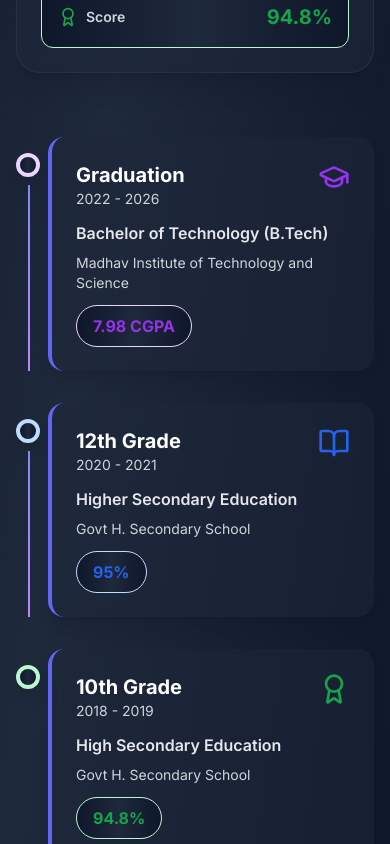
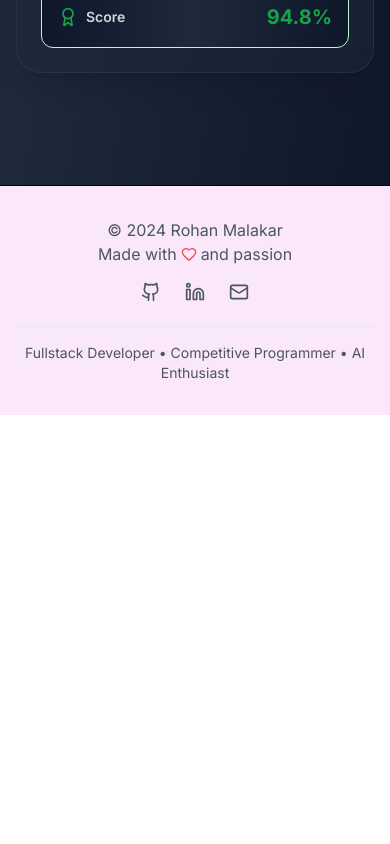
Before and after one commit to rohanmalakar/RohanMalakar.github.io, a Next.js app: page /about in a window 390 px wide. Shown: the part 3560-4404 px from the top of the page. After the commit the page ends 3975 px from the top, so only its background shows below. Built offline with nearby package versions, Linux system fonts and the light colour scheme; a web font is replaced by a local one.

Commit message:
remove extra code

```diff
--- a/app/_components/Education.tsx
+++ b/app/_components/Education.tsx
@@ -151,40 +151,6 @@ const Education: React.FC = () => {
             </div>
           ))}
         </div>
-
-        {/* Timeline View for Mobile */}
-        <div className="lg:hidden space-y-8">
-          {educationData.map((item, index) => (
-            <div key={item.id} className="relative pl-8">
-              {/* Timeline Line */}
-              {index < educationData.length - 1 && (
-                <div className="absolute left-3 top-12 bottom-0 w-0.5 bg-gradient-to-b from-indigo-400 to-purple-400"></div>
-              )}
-
-              {/* Timeline Dot */}
-              <div className={`absolute left-0 top-4 w-6 h-6 rounded-full bg-gradient-to-r ${item.bgColor} dark:bg-opacity-30 border-4 ${item.borderColor} dark:border-opacity-50 shadow-lg`}></div>
-
-              <div className="bg-slate-800/50 dark:bg-slate-900/50 backdrop-blur-sm rounded-2xl shadow-lg p-6 border-l-4 border-indigo-500 dark:border-indigo-400">
-                <div className="flex items-start justify-between mb-3">
-                  <div>
-                    <h3 className="text-xl font-bold text-white dark:text-gray-100">{item.level}</h3>
-                    <p className="text-sm text-gray-300 dark:text-gray-400">{item.year}</p>
-                  </div>
-                  <div className={`${item.color}`}>
-                    {item.icon}
-                  </div>
-                </div>
-                <h4 className="font-semibold text-gray-200 dark:text-gray-300 mb-2">{item.degree}</h4>
-                <p className="text-sm text-gray-300 dark:text-gray-400 mb-3">{item.institution}</p>
-                {item.percentage && (
-                  <div className={`inline-flex items-center px-4 py-2 rounded-full bg-gradient-to-r ${item.bgColor} dark:bg-opacity-20 border ${item.borderColor} dark:border-opacity-50 font-bold ${item.color}`}>
-                    {item.percentage}
-                  </div>
-                )}
-              </div>
-            </div>
-          ))}
-        </div>
       </div>
     </div>
   );
```
